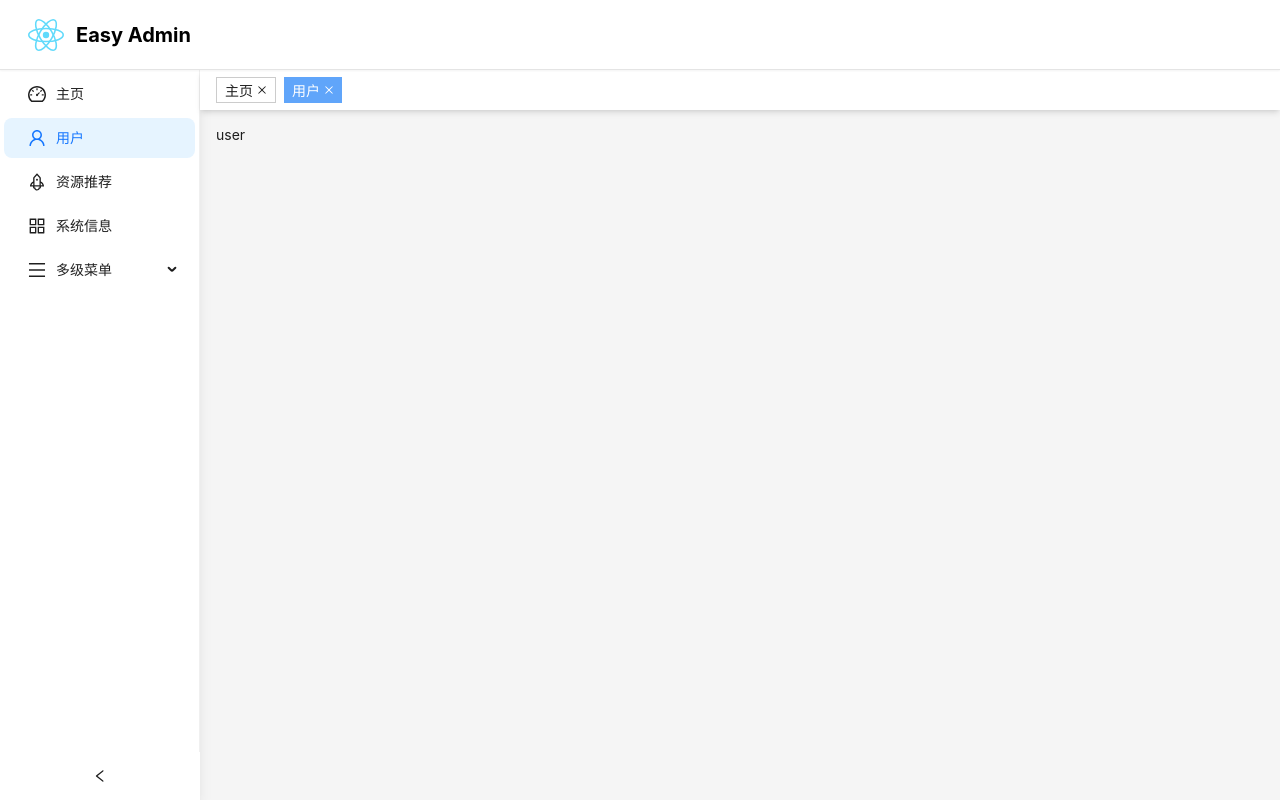
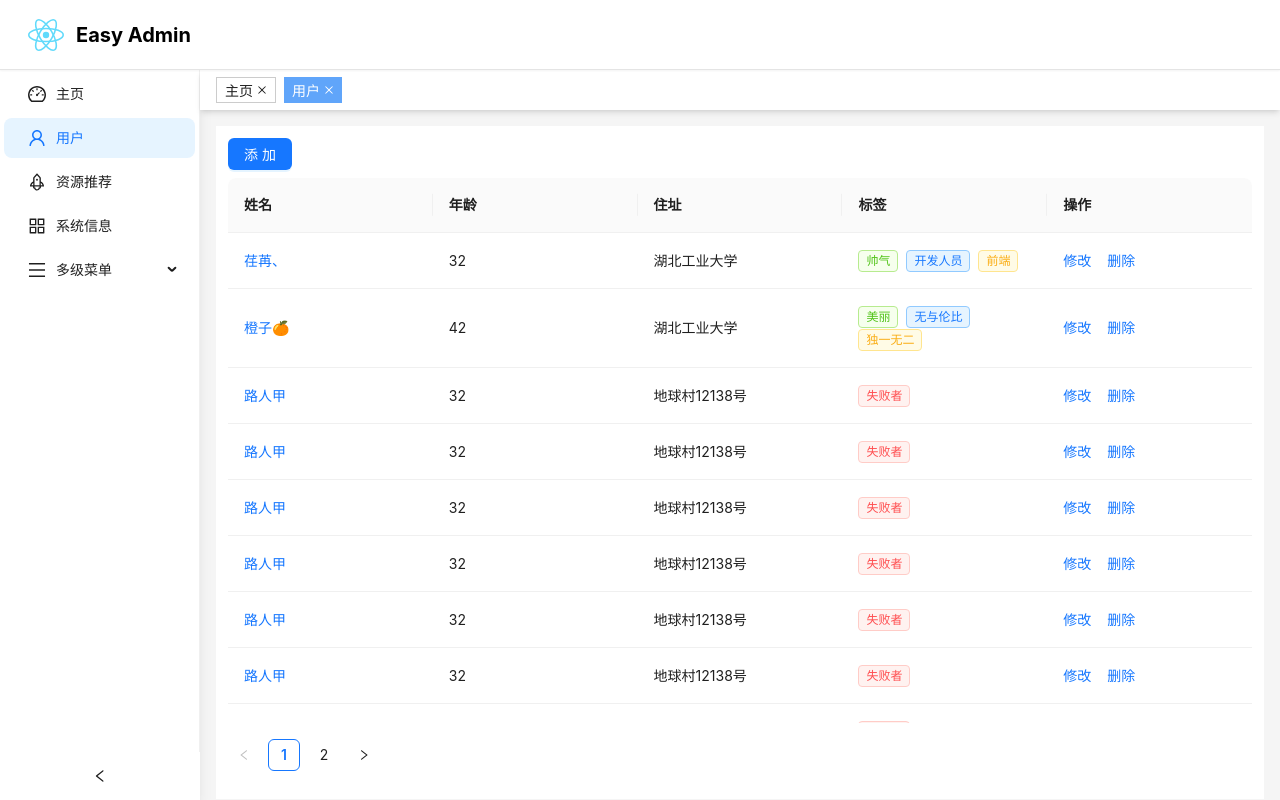
Before and after one commit to renranSy/easy-admin-template, a React (Vite) app: page /#/user in a window 1280 px wide. Built offline with nearby package versions, Linux system fonts and the light colour scheme.

Commit message:
feat🆕: 完成User页面

```diff
--- a/src/views/user/index.tsx
+++ b/src/views/user/index.tsx
@@ -1,7 +1,160 @@
-export const User = () => {
-  return <>
-    user
-  </>
+import { Button, Space, Table, Tag } from 'antd'
+import type { ColumnsType } from 'antd/es/table'
+import React from 'react'
+
+interface DataType {
+  key: string
+  name: string
+  age: number
+  address: string
+  tags: { name: string; color: string }[]
+}
+
+const columns: ColumnsType<DataType> = [
+  {
+    title: '姓名',
+    dataIndex: 'name',
+    key: 'name',
+    render: (text) => <a>{text}</a>
+  },
+  {
+    title: '年龄',
+    dataIndex: 'age',
+    key: 'age'
+  },
+  {
+    title: '住址',
+    dataIndex: 'address',
+    key: 'address'
+  },
+  {
+    title: '标签',
+    key: 'tags',
+    dataIndex: 'tags',
+    render: (tags: { name: string; color: string }[]) => (
+      <span>
+        {tags.map((tag) => {
+          return (
+            <Tag color={tag.color} key={tag.name}>
+              {tag.name}
+            </Tag>
+          )
+        })}
+      </span>
+    )
+  },
+  {
+    title: '操作',
+    key: 'action',
+    render: () => (
+      <Space size="middle">
+        <a>修改</a>
+        <a>删除</a>
+      </Space>
+    )
+  }
+]
+
+const data: DataType[] = [
+  {
+    key: '1',
+    name: '荏苒、',
+    age: 32,
+    address: '湖北工业大学',
+    tags: [
+      { name: '帅气', color: 'success' },
+      {
+        name: '开发人员',
+        color: 'processing'
+      },
+      { name: '前端', color: 'warning' }
+    ]
+  },
+  {
+    key: '2',
+    name: '橙子🍊',
+    age: 42,
+    address: '湖北工业大学',
+    tags: [
+      { name: '美丽', color: 'success' },
+      {
+        name: '无与伦比',
+        color: 'processing'
+      },
+      { name: '独一无二', color: 'warning' }
+    ]
+  },
+  {
+    key: '3',
+    name: '路人甲',
+    age: 32,
+    address: '地球村12138号',
+    tags: [{ name: '失败者', color: 'error' }]
+  },
+  {
+    key: '4',
+    name: '路人甲',
+    age: 32,
+    address: '地球村12138号',
+    tags: [{ name: '失败者', color: 'error' }]
+  },
+  {
+    key: '5',
+    name: '路人甲',
+    age: 32,
+    address: '地球村12138号',
+    tags: [{ name: '失败者', color: 'error' }]
+  },
+  {
+    key: '6',
+    name: '路人甲',
+    age: 32,
+    address: '地球村12138号',
+    tags: [{ name: '失败者', color: 'error' }]
+  },
+  {
+    key: '7',
+    name: '路人甲',
+    age: 32,
+    address: '地球村12138号',
+    tags: [{ name: '失败者', color: 'error' }]
+  },
+  {
+    key: '8',
+    name: '路人甲',
+    age: 32,
+    address: '地球村12138号',
+    tags: [{ name: '失败者', color: 'error' }]
+  },
+  {
+    key: '9',
+    name: '路人甲',
+    age: 32,
+    address: '地球村12138号',
+    tags: [{ name: '失败者', color: 'error' }]
+  },
+  {
+    key: '10',
+    name: '路人甲',
+    age: 32,
+    address: '地球村12138号',
+    tags: [{ name: '失败者', color: 'error' }]
+  }
+]
+
+const User: React.FC = () => {
+  return (
+    <div className="p-3 bg-white">
+      <Button type="primary">添加</Button>
+      <Table
+        scroll={{ y: 'calc(100vh - 310px)' }}
+        className="mt-2"
+        columns={columns}
+        pagination={{ position: ['bottomLeft'], pageSize: 9 }}
+        dataSource={data}
+      />
+    </div>
+  )
 }
 
 export default User
```
